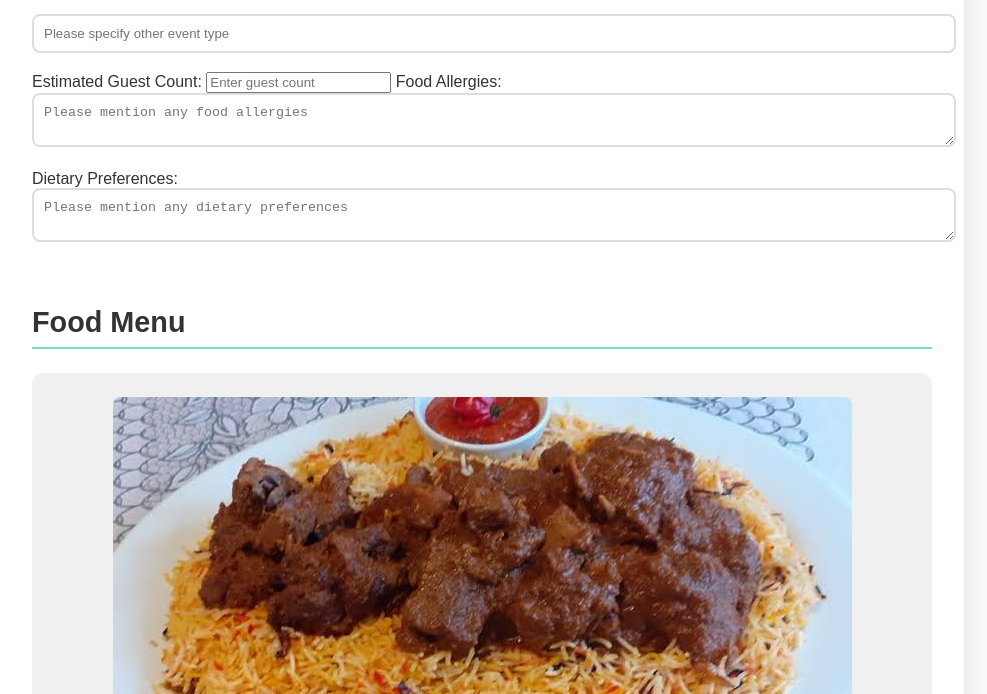
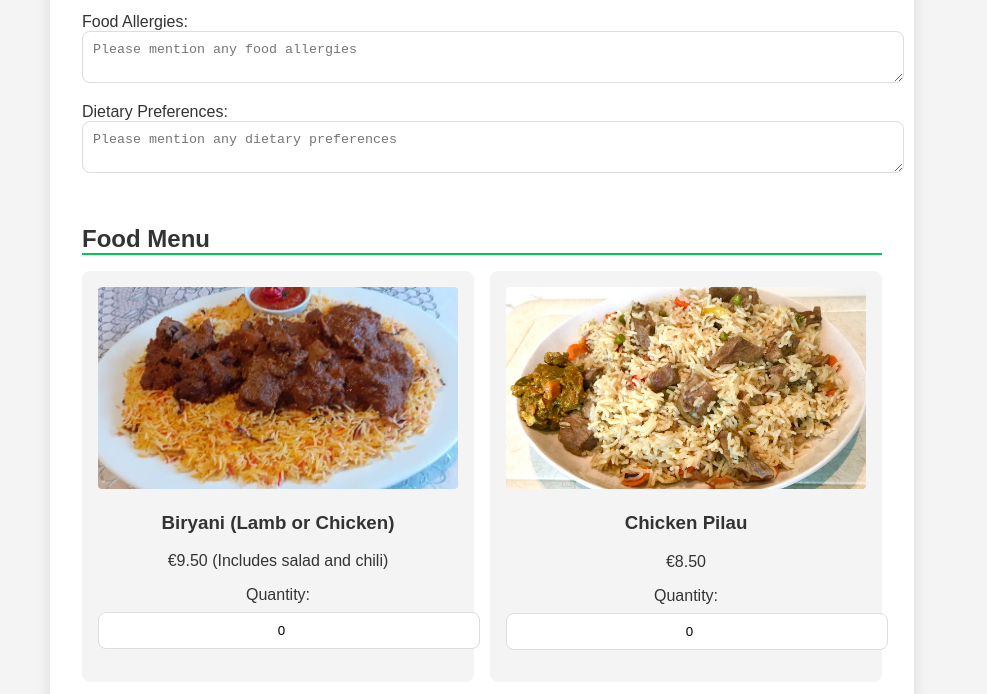
Before and after one commit to hamis200/project, a plain HTML site: page index.html in a window 1280 px wide. Shown: the part 806-1500 px from the top of the page, without its empty margins (158-1145 px from the left). Drawn offline with Linux system fonts and the light colour scheme.

Commit message:
Update styles.css

```diff
--- a/styles.css
+++ b/styles.css
@@ -1,17 +1,15 @@
 body {
   font-family: 'Poppins', sans-serif;
-    background: #f9f9f9;
+  background: #f4f4f4;
   color: #333;
   margin: 0;
   padding: 0;
 }
 
 header {
-    background: linear-gradient(45deg, #4A90E2, #7BDCB5);
+  background: linear-gradient(45deg, #4A90E2, #00C853);
   padding: 1rem;
   text-align: center;
-    position: relative;
-    box-shadow: 0px 4px 6px rgba(0, 0, 0, 0.1);
 }
 
 header h1 {
@@ -19,126 +17,122 @@ header h1 {
   font-size: 2.5rem;
 }
 
+.islamic-message {
+  color: #ffffff;
+  font-size: 1rem;
+  margin-top: 0.5rem;
+  font-style: italic;
+}
+
 .logo {
-    max-width: 100px;
-    display: block;
-    position: absolute;
-    top: 10px;
-    right: 20px;
+  max-width: 120px;
+  display: inline-block;
+  margin: 0.5rem;
+  float: left;
 }
 
 .order-form {
-    max-width: 900px;
-    margin: 3rem auto;
+  max-width: 800px;
+  margin: 2rem auto;
   background: white;
   padding: 2rem;
-    border-radius: 12px;
-    box-shadow: 0 10px 20px rgba(0, 0, 0, 0.1);
+  border-radius: 8px;
+  box-shadow: 0 8px 16px rgba(0, 0, 0, 0.1);
 }
 
 .form-section {
-    margin-bottom: 2.5rem;
+  margin-bottom: 2rem;
 }
 
 .form-section h2 {
-    margin-bottom: 1.5rem;
-    font-size: 1.8rem;
-    border-bottom: 2px solid #7BDCB5;
-    padding-bottom: 0.5rem;
+  margin-bottom: 1rem;
+  font-size: 1.5rem;
+  border-bottom: 2px solid #00C853;
 }
 
 input[type="text"],
 input[type="tel"],
 input[type="date"],
+input[type="number"],
 input[type="time"],
 textarea,
 select {
   width: 100%;
   padding: 10px;
-    border: 2px solid #ddd;
+  border: 1px solid #ddd;
   border-radius: 8px;
-    margin-bottom: 1.2rem;
-    transition: border-color 0.3s;
+  margin-bottom: 1rem;
+  transition: box-shadow 0.3s ease;
 }
 
 input[type="text"]:focus,
 input[type="tel"]:focus,
 input[type="date"]:focus,
+input[type="number"]:focus,
 input[type="time"]:focus,
 textarea:focus,
 select:focus {
-    border-color: #7BDCB5;
-    outline: none;
+  box-shadow: 0 0 8px rgba(0, 200, 83, 0.4);
 }
 
 .food-options {
-    display: flex;
-    flex-wrap: wrap;
-    gap: 2rem;
-    justify-content: space-around;
+  display: grid;
+  grid-template-columns: repeat(2, 1fr);
+  gap: 1rem;
 }
 
 .food-card {
-    flex: 1 1 48%;
-    padding: 1.5rem;
-    background: #f0f0f0;
-    border-radius: 12px;
+  padding: 1rem;
+  background: #f4f4f4;
+  border-radius: 8px;
   text-align: center;
-    transition: transform 0.3s, box-shadow 0.3s;
-    cursor: pointer;
+  position: relative;
+  transition: all 0.3s ease;
 }
 
 .food-card:hover {
-    transform: translateY(-5px);
-    box-shadow: 0px 10px 15px rgba(0, 0, 0, 0.15);
+  background: #00C853;
+  color: white;
 }
 
 .food-card img {
   max-width: 100%;
   height: auto;
-    border-radius: 8px;
-}
-
-.food-card h3 {
-    margin: 1rem 0;
-    font-size: 1.5rem;
+  border-radius: 4px;
 }
 
 .quantity-input {
-    margin-top: 1rem;
-    width: 60px;
-    padding: 5px;
-    border: 2px solid #ddd;
-    border-radius: 8px;
+  margin-top: 0.5rem;
+  padding: 8px;
+  width: 80px;
+  border: 1px solid #ccc;
+  border-radius: 5px;
   text-align: center;
-    transition: all 0.3s;
-}
-
-.quantity-input:focus {
-    border-color: #4A90E2;
 }
 
 .summary-section {
   background: #f5f5f5;
-    padding: 2rem;
+  padding: 1.5rem;
   border-radius: 8px;
-    margin-top: 3rem;
-    box-shadow: 0 4px 8px rgba(0, 0, 0, 0.1);
+  margin-top: 2rem;
 }
 
 .submit-btn {
   display: block;
   width: 100%;
-    padding: 1.2rem;
+  padding: 1rem;
   background: #4A90E2;
   color: white;
   border: none;
   font-size: 1.2rem;
   cursor: pointer;
-    border-radius: 8px;
-    transition: background 0.3s;
+  border-radius: 4px;
 }
 
 .submit-btn:hover {
-    background: #7BDCB5;
+  background: #00C853;
 }
+
+.hidden {
+  display: none;
+}
```
Lines whose indentation alone changed are shown as unchanged.
